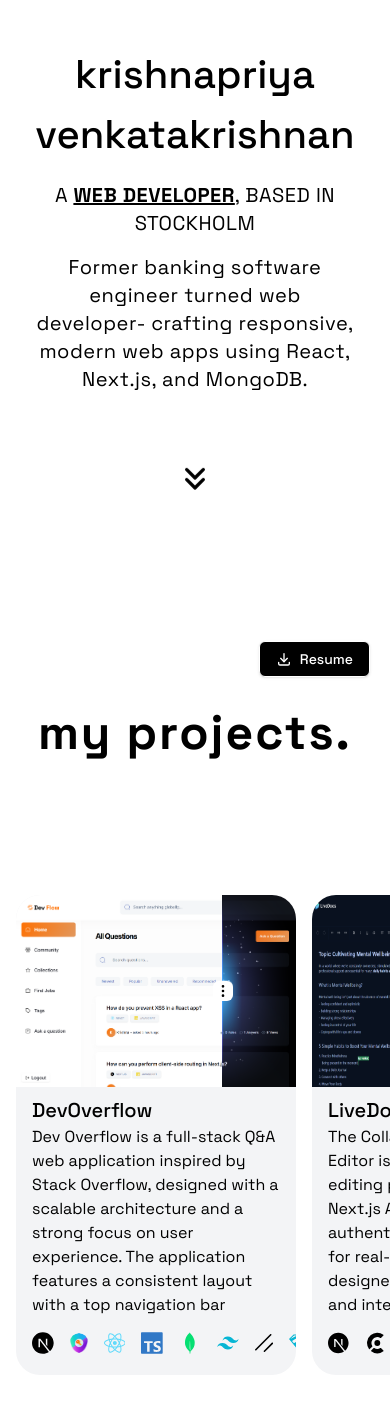
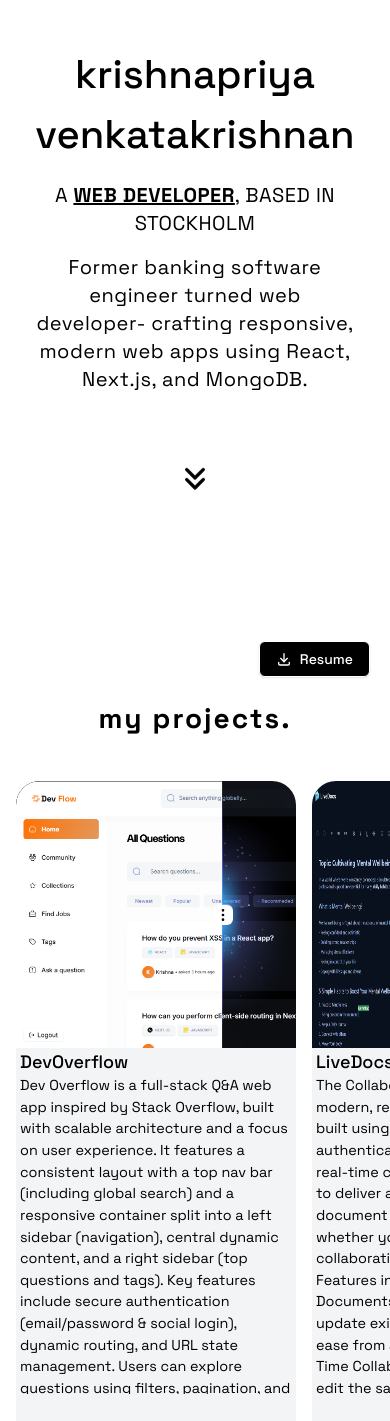
Before and after one commit to krishnapriya-venkatakrishnan/project_next_js_portfolio, a Next.js app: page / in a window 390 px wide. Shown: the part 147-1568 px from the top of the page. Built offline with nearby package versions, Linux system fonts and the light colour scheme; no server answers.

Commit message:
Responsive fix- Projects section

```diff
--- a/components/GsapLogo.tsx
+++ b/components/GsapLogo.tsx
@@ -7,6 +7,7 @@ const GsapLogo = () => {
       alt="gsap logo"
       height={20}
       width={50}
+      className="max-lg:h-4"
     />
   );
 }
--- a/components/Projects.tsx
+++ b/components/Projects.tsx
@@ -15,7 +15,7 @@ export function AppleCardsCarouselDemo() {
 
   return (
     <section id="projects" className="h-[100dvh] dark:bg-black">
-      <div className="w-full h-full">
+      <div className="w-full h-full flex">
         <Carousel items={cards} />
       </div>
     </section>
@@ -25,21 +25,21 @@ export function AppleCardsCarouselDemo() {
 const data = [
   {
     title: "DevOverflow",
-    description: "Dev Overflow is a full-stack Q&A web application inspired by Stack Overflow, designed with a scalable architecture and a strong focus on user experience. The application features a consistent layout with a top navigation bar (including a global search bar), and a responsive container below that splits into a left sidebar for page navigation, a central section for dynamic page content, and a right sidebar displaying top questions and popular tags. Core features include secure authentication (email/password and social login), dynamic routing, and URL state management. Users can explore questions using filters, pagination, and local search, submit questions and answers (with OpenAI integration for AI-generated answers), and interact via upvotes/downvotes, which visually reflect user engagement. The backend is powered by MongoDB and manages users, accounts, questions, answers, tags, votes, collections, and interactions. Server actions handle logic for data operations, and API routes support user/account management. Additional highlights include profile pages with user stats, reputation and badge systems, a Find Jobs page (integrated with the Arbetsförmedlingen API), community and collection views, and full theme support (light, dark, system).",
+    description: "Dev Overflow is a full-stack Q&A web app inspired by Stack Overflow, built with scalable architecture and a focus on user experience. It features a consistent layout with a top nav bar (including global search) and a responsive container split into a left sidebar (navigation), central dynamic content, and a right sidebar (top questions and tags). Key features include secure authentication (email/password & social login), dynamic routing, and URL state management. Users can explore questions using filters, pagination, and local search, submit questions and answers (with OpenAI-generated suggestions), and engage via upvotes/downvotes. The MongoDB-powered backend manages users, accounts, questions, answers, tags, votes, and interactions. Server actions handle data logic; API routes support user/account management. Additional features include user profiles with stats, a reputation/badge system, a Find Jobs page (with Arbetsförmedlingen API), community and collection views, and full theme support (light, dark, system).",
     src: "/assets/devflow-light.png",
     secondImage: "/assets/devflow-dark.png",
     deployedLink: "https://nextjs-devflow-nu.vercel.app/",
     technologies: (
-      <div className="flex items-center justify-center gap-4">
-        <SiNextdotjs className="text-[#000] dark:text-[#fff] text-2xl" />
-        <Image src="/assets/next-auth.png" alt="next-auth" height={25} width={25} className="rounded-full max-sm:h-[20px] max-sm:w-[20px]" />
-        <SiReact className="text-[#61DAFB] text-2xl" />
-        <SiTypescript className="text-[#3178C6] text-2xl" />
-        <SiMongodb className="text-green-400 text-2xl" />
-        <SiTailwindcss className="text-[#06B6D4] text-2xl" />
-        <SiShadcnui className="text-[#000] dark:text-[#fff] text-xl" />
-        <SiZod className="text-[#06B6D4] text-2xl" />
-        <SiOpenai className="text-2xl"/>
+      <div className="flex items-center gap-1 lg:gap-2">
+        <SiNextdotjs className="text-[#000] dark:text-[#fff] lg:text-2xl" />
+        <Image src="/assets/next-auth.png" alt="next-auth" height={25} width={25} className="rounded-full max-lg:h-[20px] max-lg:w-[20px]" />
+        <SiReact className="text-[#61DAFB] lg:text-2xl" />
+        <SiTypescript className="text-[#3178C6] lg:text-2xl" />
+        <SiMongodb className="text-green-400 lg:text-2xl" />
+        <SiTailwindcss className="text-[#06B6D4] lg:text-2xl" />
+        <SiShadcnui className="text-[#000] dark:text-[#fff] lg:text-xl" />
+        <SiZod className="text-[#06B6D4] lg:text-2xl" />
+        <SiOpenai className="lg:text-2xl"/>
       </div>
     )
   },
@@ -49,14 +49,14 @@ const data = [
     src: "/assets/live-docs.png",
     deployedLink: "https://project-live-docs.vercel.app/",
     technologies: (
-      <div className="flex items-center justify-center gap-4">
-        <SiNextdotjs className="text-[#000] dark:text-[#fff] text-2xl" />
-        <SiClerk className="text-[#000] dark:text-[#fff] text-2xl" />
-        <SiReact className="text-[#61DAFB] text-2xl" />
-        <SiJavascript className="text-[#F7DF1E] text-2xl" />
-        <Image src="/assets/logo-live-docs.png" alt="liveblocks" height={25} width={25} className="rounded-full max-sm:h-[20px] max-sm:w-[20px]" />
-        <SiShadcnui className="text-[#000] dark:text-[#fff] text-xl" />
-        <SiTailwindcss className="text-[#06B6D4] text-2xl" />
+      <div className="flex items-center gap-1 lg:gap-2">
+        <SiNextdotjs className="text-[#000] dark:text-[#fff] lg:text-2xl" />
+        <SiClerk className="text-[#000] dark:text-[#fff] lg:text-2xl" />
+        <SiReact className="text-[#61DAFB] lg:text-2xl" />
+        <SiJavascript className="text-[#F7DF1E] lg:text-2xl" />
+        <Image src="/assets/logo-live-docs.png" alt="liveblocks" height={25} width={25} className="rounded-full max-lg:h-[20px] max-lg:w-[20px]" />
+        <SiShadcnui className="text-[#000] dark:text-[#fff] lg:text-xl" />
+        <SiTailwindcss className="text-[#06B6D4] lg:text-2xl" />
       </div>
     )
   },
@@ -66,10 +66,10 @@ const data = [
     src: "/assets/landing-page.png",
     deployedLink: "https://project-landing-page-one.vercel.app/",
     technologies: (
-      <div className="flex items-center justify-center gap-4">
-        <SiReact className="text-[#61DAFB] text-2xl" />
-        <SiJavascript className="text-[#F7DF1E] text-2xl" />
-        <SiTailwindcss className="text-[#06B6D4] text-2xl" />
+      <div className="flex items-center gap-1 lg:gap-2">
+        <SiReact className="text-[#61DAFB] lg:text-2xl" />
+        <SiJavascript className="text-[#F7DF1E] lg:text-2xl" />
+        <SiTailwindcss className="text-[#06B6D4] lg:text-2xl" />
       </div>
     )
   },
@@ -80,11 +80,11 @@ const data = [
     src: "/assets/3d-animated-website.png",
     deployedLink: "https://project-3d-animated-website.vercel.app/",
     technologies: (
-      <div className="flex items-center justify-center gap-4">
-        <SiReact className="text-[#61DAFB] text-2xl" />
-        <SiJavascript className="text-[#F7DF1E] text-2xl" />
+      <div className="flex items-center gap-1 lg:gap-2">
+        <SiReact className="text-[#61DAFB] lg:text-2xl" />
+        <SiJavascript className="text-[#F7DF1E] lg:text-2xl" />
         <GsapLogo />
-        <SiTailwindcss className="text-[#06B6D4] text-2xl" />
+        <SiTailwindcss className="text-[#06B6D4] lg:text-2xl" />
       </div>
     )
   },
@@ -94,12 +94,12 @@ const data = [
     src: "/assets/vanlife.png",
     deployedLink: "https://66bc95639028ae7382537252--famous-fenglisu-54cca7.netlify.app/",
     technologies: (
-      <div className="flex items-center justify-center gap-4">
-        <SiReact className="text-[#61DAFB] text-2xl" />
-        <SiJavascript className="text-[#F7DF1E] text-2xl" />
-        <SiReactrouter className="text-[#CA4245] text-2xl" />
-        <SiFirebase className="text-[#FFCA28] text-2xl"/>
-        <SiCss3 className="text-[#264DE4] text-2xl" />
+      <div className="flex items-center gap-1 lg:gap-2">
+        <SiReact className="text-[#61DAFB] lg:text-2xl" />
+        <SiJavascript className="text-[#F7DF1E] lg:text-2xl" />
+        <SiReactrouter className="text-[#CA4245] lg:text-2xl" />
+        <SiFirebase className="text-[#FFCA28] lg:text-2xl"/>
+        <SiCss3 className="text-[#264DE4] lg:text-2xl" />
       </div>
     )
   },
@@ -109,10 +109,10 @@ const data = [
     src: "/assets/tenzies.png",
     deployedLink: "https://scrimba-krishna-v-react-game-tenzies.netlify.app/",
     technologies: (
-      <div className="flex items-center justify-center gap-4">
-        <SiReact className="text-[#61DAFB] text-2xl" />
-        <SiJavascript className="text-[#F7DF1E] text-2xl" />
-        <SiCss3 className="text-[#264DE4] text-2xl" />
+      <div className="flex items-center gap-1 lg:gap-2">
+        <SiReact className="text-[#61DAFB] lg:text-2xl" />
+        <SiJavascript className="text-[#F7DF1E] lg:text-2xl" />
+        <SiCss3 className="text-[#264DE4] lg:text-2xl" />
       </div>
     )
   },
--- a/components/ui/CardsCarousel.tsx
+++ b/components/ui/CardsCarousel.tsx
@@ -60,25 +60,26 @@ export const Carousel = ({ items, initialScroll = 0 }: CarouselProps) => {
   };
 
   return (
-      <div className="relative w-full h-full flex flex-col items-center">
-        <h2 className="relative text-[3rem] font-bold tracking-[0.125rem] text-center 2xl:text-[4rem]">
+      <div className="relative w-full h-full flex flex-col flex-1">
+        <h2 className="relative h-[10dvh] font-bold tracking-[0.125rem] text-center text-[1.75rem] lg:text-[3rem] 2xl:text-[4rem]">
           my projects.
         </h2>
+        <div className="h-[90dvh]">
           <div
-          className="flex-1 flex w-full items-center overflow-x-scroll overscroll-x-auto py-3 scroll-smooth [scrollbar-width:none]"
+            className="w-full overflow-x-scroll overscroll-x-auto overflow-y-scroll scroll-smooth [scrollbar-width:none] h-[80dvh]"
             ref={carouselRef}
             onScroll={checkScrollability}
           >
-          <div
+            {/* <div
               className={cn(
-              "absolute right-0  z-[1000] h-auto  w-[5%] overflow-hidden bg-gradient-to-l"
+                "absolute right-0  z-[1000] h-full  w-[5%]  bg-gradient-to-l"
               )}
-          ></div>
+            ></div> */}
 
             <div
               className={cn(
                 "flex flex-row justify-start gap-4 pl-4",
-              "max-w-7xl mx-auto" // remove max-w-4xl if you want the carousel to span the full width of its container
+                "max-w-7xl mx-auto h-full" // remove max-w-4xl if you want the carousel to span the full width of its container
               )}
             >
               {items.map((item, index) => (
@@ -105,21 +106,22 @@ export const Carousel = ({ items, initialScroll = 0 }: CarouselProps) => {
               ))}
             </div>
           </div>
-        <div className="flex self-end justify-end gap-2 mr-10">
+          <div className="h-[10dvh] flex justify-end items-center gap-2 mb-4 pt-2">
             <button
-            className="relative z-40 h-10 w-10 2xl:h-20 2xl:w-20 rounded-full bg-gray-100 flex items-center justify-center disabled:opacity-50 cursor-pointer"
+              className="relative z-40 h-10 w-10 rounded-full bg-gray-100 flex items-center justify-center disabled:opacity-50 cursor-pointer"
               onClick={scrollLeft}
               disabled={!canScrollLeft}
             >
-            <IconArrowNarrowLeft className="h-6 w-6 2xl:h-10 2xl:w-10 text-gray-500" />
+              <IconArrowNarrowLeft className="h-6 w-6  text-gray-500" />
             </button>
             <button
-            className="relative z-40 h-10 w-10 2xl:h-20 2xl:w-20 rounded-full bg-gray-100 flex items-center justify-center disabled:opacity-50 cursor-pointer"
+              className="relative z-40 h-10 w-10 rounded-full bg-gray-100 flex items-center justify-center disabled:opacity-50 cursor-pointer"
               onClick={scrollRight}
               disabled={!canScrollRight}
             >
-            <IconArrowNarrowRight className="h-6 w-6 2xl:h-10 2xl:w-10 text-gray-500" />
+              <IconArrowNarrowRight className="h-6 w-6 text-gray-500" />
             </button>
+          </div>
         </div>
       </div>
   );
@@ -136,22 +138,22 @@ export const Card = ({
 }) => {
 
   return (
-    <>
+
       <motion.div
         layoutId={layout ? `card-${card.description}` : undefined}
-        className="rounded-3xl bg-gray-100 dark:bg-neutral-900  w-70 h-[30rem] md:w-96 lg:h-[40rem] lg:w-130 xl:h-[60rem] xl:w-160 overflow-hidden flex flex-col items-start justify-start relative z-10"
+        className="rounded-3xl bg-gray-100 dark:bg-neutral-900 h-full w-70 md:w-96 lg:w-130 xl:w-140 flex flex-col items-start justify-start relative z-10 pb-2"
       >
-          <div className="min-h-[40%] w-full relative">
+          <div className="h-[40%] w-full relative">
             { index === 0 ?
               <div className="w-full h-full flex items-center justify-center [transform-style:preserve-3d]">
                 <div
-                  className="dark:bg-neutral-900 bg-neutral-100 border-neutral-200 dark:border-neutral-800 h-full w-full"
+                  className="dark:bg-neutral-900 bg-neutral-100 border-neutral-200 dark:border-neutral-800 h-full w-full rounded-t-3xl"
                 >
                   <Compare
                     firstImage={card.src}
                     secondImage={card.secondImage}
-                    firstImageClassName="object-cover object-left-top w-full rounded-b-none"
-                    secondImageClassname="object-cover object-left-top w-full"
+                    firstImageClassName="object-cover object-left-top w-full rounded-b-none rounded-t-3xl"
+                    secondImageClassname="object-cover object-left-top w-full rounded-b-none rounded-t-3xl"
                     className="w-full h-full"
                     slideMode="hover"
                     autoplay={true}
@@ -163,32 +165,38 @@ export const Card = ({
               src={card.src}
               alt={card.description}
               fill
+              className="rounded-t-3xl"
               />
             }
           </div>
-          <div className="flex-1 h-[60%] w-full px-4 py-2 flex flex-col items-start justify-between">
-            <div className="flex flex-col items-start  w-full">
-              <p className="text-[1.25rem] font-medium 2xl:text-[2rem]">{card.title}</p>
-              <p className="overflow-y-scroll h-[190px] lg:h-[200px] xl:h-[420px] w-full [scrollbar-width:none] 2xl:text-[1.5rem]">{card.description}</p>
+          <div className="h-[60%] w-full">
+            <div className="h-full w-full flex flex-col items-start justify-between">
+              <div className="min-h-[80%] flex flex-col items-start w-full px-1">
+                <p className="text-[1.125rem] lg:text-[1.25rem] font-medium 2xl:text-[1.5rem]">{card.title}</p>
+                <p className="w-full h-[85%] overflow-y-scroll [scrollbar-width:none] max-lg:text-[0.9rem]">
+                  {card.description}
+                </p>
+
               </div>
-            <div className="w-full flex items-center gap-1 md:gap-4 justify-between py-2 lg:py-4 z-20">
-              {card.technologies}
+              <div className="rounded-b-3xl w-full flex-1 flex items-center justify-between gap-1 md:gap-4 pr-1 py-0 xl:py-4 z-20  bg-gray-100 dark:bg-neutral-900">
+                <div className="flex">{card.technologies}</div>
                 <Link
                 href={card.deployedLink}
-              className="cursor-pointer"
+                className="cursor-pointer lg:self-center"
                 target="_blank"
                 rel="noopener noreferrer"
                 >
                   <HighlightButton
                     borderRadius="1.75rem"
-                  className="bg-white dark:bg-slate-900 text-black dark:text-white border-neutral-200 dark:border-slate-800 cursor-pointer 2xl:text-[1.25rem]"
+                    className="bg-white dark:bg-slate-900 text-black dark:text-white border-neutral-200 dark:border-slate-800 cursor-pointer text-[0.75rem] lg:text-[1rem] 2xl:text-[1.25rem]"
                   >
                     View site
                   </HighlightButton>
                 </Link>
             </div>
             </div>
+
+          </div>
       </motion.div>
-    </>
   );
 };
--- a/components/ui/MovingGrid.tsx
+++ b/components/ui/MovingGrid.tsx
@@ -32,7 +32,7 @@ export function HighlightButton({
   return (
     <Component
       className={cn(
-        "relative h-8 w-20 md:h-10 md:w-30 2xl:h-12 2xl:w-40 overflow-hidden bg-transparent p-[1px] text-xl",
+        "relative h-6 w-20 lg:h-10 lg:w-30 2xl:h-12 2xl:w-40 overflow-hidden bg-transparent p-[1px] text-xl",
         containerClassName,
       )}
       style={{
```
Lines whose indentation alone changed are shown as unchanged.
